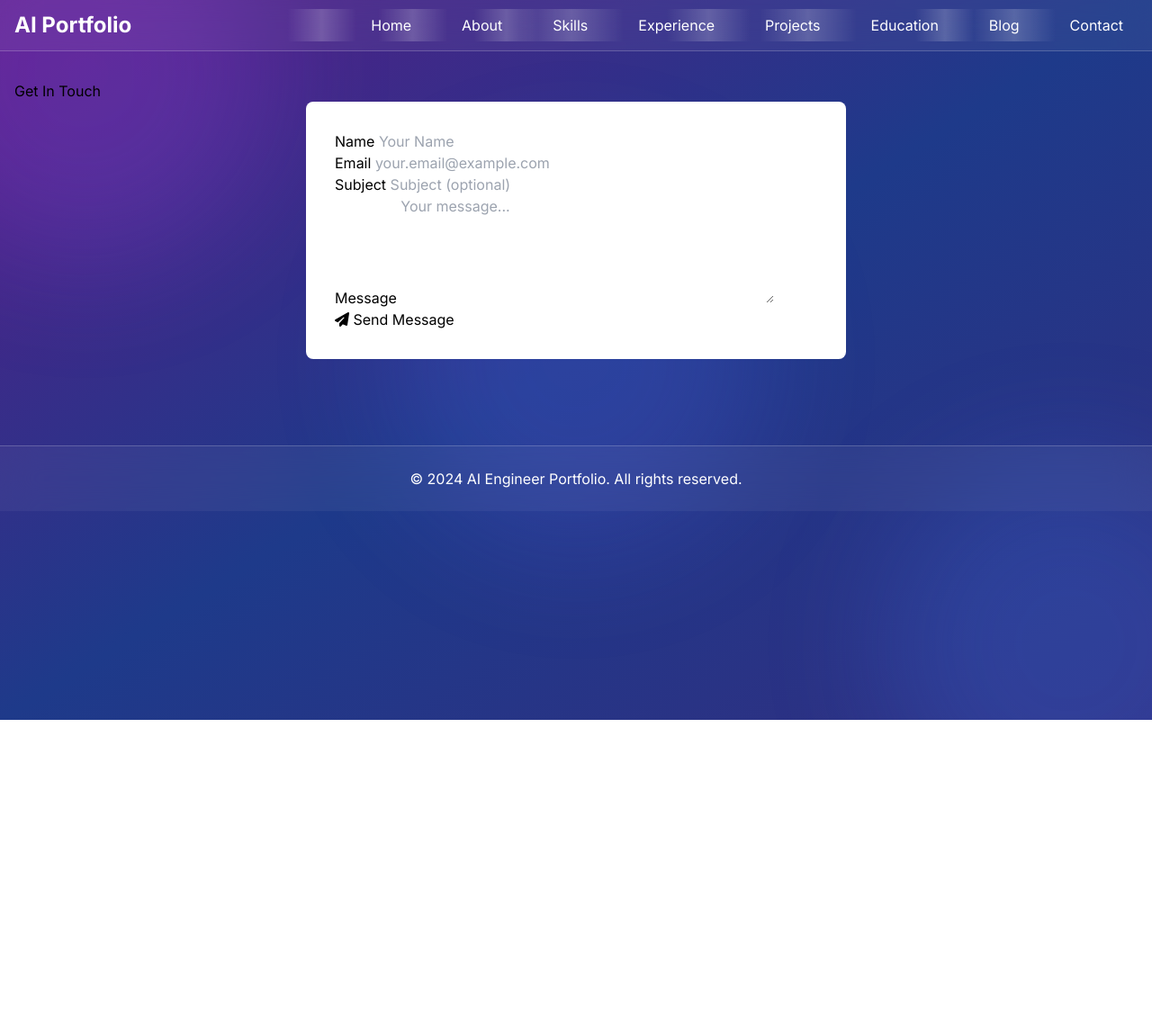
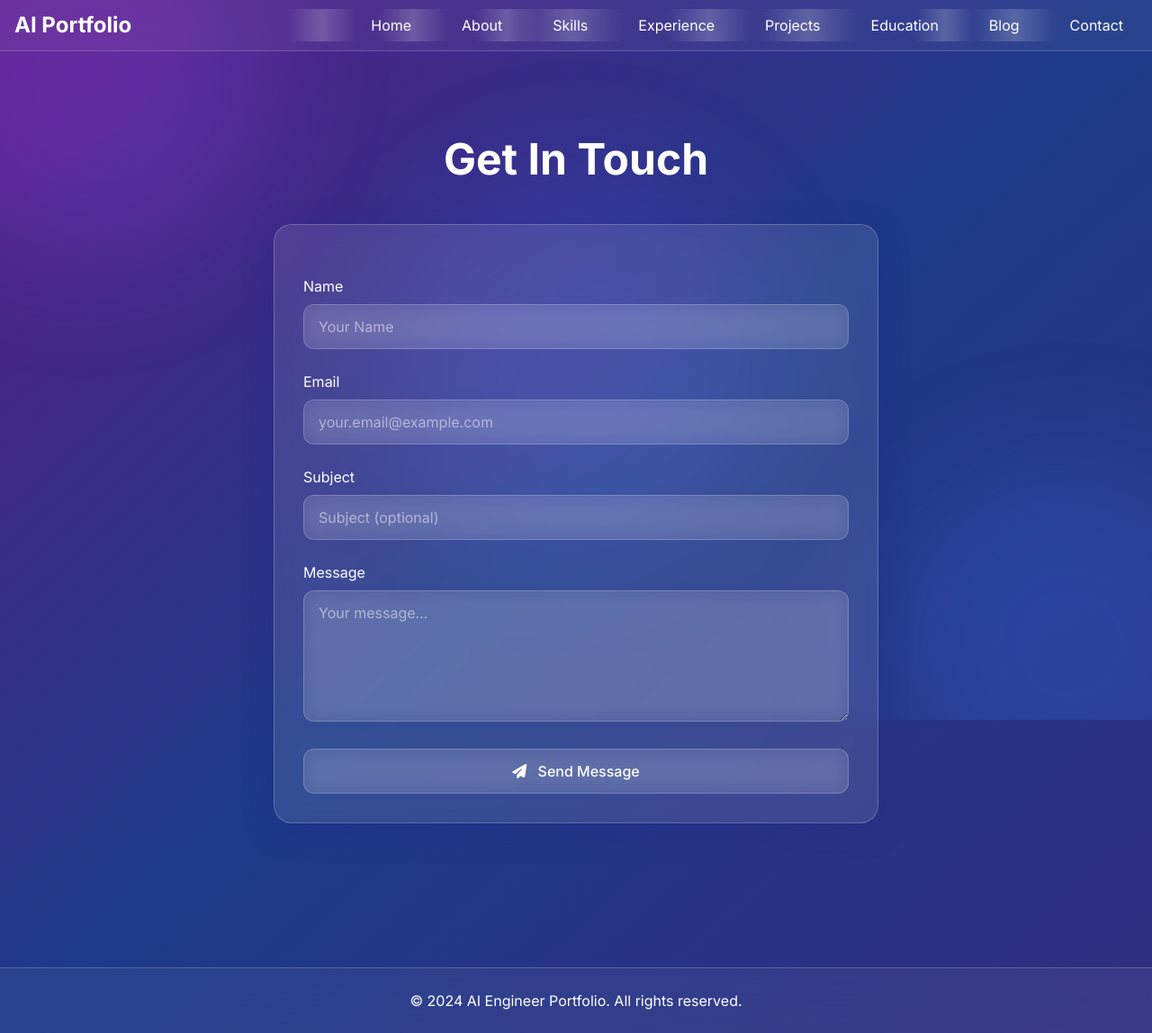
Before and after one commit to Nobi004/nobi_portfolio, a Django app: page /contact/ in a window 1280 px wide. Shown: the whole page at 90% size. Before the commit the page ends 800 px from the top, so only its background shows below. Run offline with Django 5.2, Linux system fonts and the light colour scheme; some libraries are stand-ins or nearby versions.

Commit message:
Update contact.html

```diff
--- a/ai_portfolio/portfolio/templates/contact.html
+++ b/ai_portfolio/portfolio/templates/contact.html
@@ -4,53 +4,98 @@
 {% block title %}Contact - AI Engineer Portfolio{% endblock %}
 
 {% block content %}
-<section class="contact-section">
-    <div class="container">
-        <h1 class="section-title">Get In Touch</h1>
+<section class="contact-section py-16">
+    <h1 class="text-4xl md:text-5xl font-bold text-white text-center mb-12">Get In Touch</h1>
 
-        <div class="contact-content">
-            <form method="post" class="contact-form">
+    <div class="max-w-2xl mx-auto">
+        <div class="glass-card p-8">
+            <form method="post" class="space-y-6">
                 {% csrf_token %}
 
-                <div class="form-group">
-                    <label for="{{ form.name.id_for_label }}" class="form-label">Name</label>
-                    {{ form.name }}
+                <div>
+                    <label for="{{ form.name.id_for_label }}" class="block text-white mb-2">
+                        Name
+                    </label>
+                    <input type="text" name="name" id="{{ form.name.id_for_label }}"
+                           class="glass-input w-full" placeholder="Your Name" required>
                 </div>
 
-                <div class="form-group">
-                    <label for="{{ form.email.id_for_label }}" class="form-label">Email</label>
-                    {{ form.email }}
+                <div>
+                    <label for="{{ form.email.id_for_label }}" class="block text-white mb-2">
+                        Email
+                    </label>
+                    <input type="email" name="email" id="{{ form.email.id_for_label }}"
+                           class="glass-input w-full" placeholder="your.email@example.com" required>
                 </div>
 
-                <div class="form-group">
-                    <label for="{{ form.subject.id_for_label }}" class="form-label">Subject</label>
-                    {{ form.subject }}
+                <div>
+                    <label for="{{ form.subject.id_for_label }}" class="block text-white mb-2">
+                        Subject
+                    </label>
+                    <input type="text" name="subject" id="{{ form.subject.id_for_label }}"
+                           class="glass-input w-full" placeholder="Subject (optional)">
                 </div>
 
-                <div class="form-group">
-                    <label for="{{ form.message.id_for_label }}" class="form-label">Message</label>
-                    {{ form.message }}
+                <div>
+                    <label for="{{ form.message.id_for_label }}" class="block text-white mb-2">
+                        Message
+                    </label>
+                    <textarea name="message" id="{{ form.message.id_for_label }}"
+                              class="glass-input w-full" rows="5" placeholder="Your message..." required></textarea>
                 </div>
 
-                <button type="submit" class="btn btn-primary">
-                    <i class="fas fa-paper-plane"></i> Send Message
+                <button type="submit" class="glass-button water-ripple w-full">
+                    <i class="fas fa-paper-plane mr-2"></i> Send Message
                 </button>
             </form>
         </div>
+
+        <!-- Contact Info -->
+        {% if profile %}
+        <div class="glass-card p-8 mt-8">
+            <h3 class="text-2xl font-semibold text-white mb-6">Contact Information</h3>
+            <div class="space-y-4">
+                {% if profile.email %}
+                <div class="flex items-center gap-3 text-glass">
+                    <i class="fas fa-envelope text-water-blue"></i>
+                    <a href="mailto:{{ profile.email }}" class="hover:text-water-blue transition-colors">
+                        {{ profile.email }}
+                    </a>
+                </div>
+                {% endif %}
+                {% if profile.phone %}
+                <div class="flex items-center gap-3 text-glass">
+                    <i class="fas fa-phone text-water-blue"></i>
+                    <span>{{ profile.phone }}</span>
+                </div>
+                {% endif %}
+                {% if profile.location %}
+                <div class="flex items-center gap-3 text-glass">
+                    <i class="fas fa-map-marker-alt text-water-blue"></i>
+                    <span>{{ profile.location }}</span>
+                </div>
+                {% endif %}
+            </div>
+
+            <div class="flex gap-4 mt-6">
+                {% if profile.github_url %}
+                    <a href="{{ profile.github_url }}" target="_blank" class="social-link water-hover">
+                        <i class="fab fa-github"></i>
+                    </a>
+                {% endif %}
+                {% if profile.linkedin_url %}
+                    <a href="{{ profile.linkedin_url }}" target="_blank" class="social-link water-hover">
+                        <i class="fab fa-linkedin"></i>
+                    </a>
+                {% endif %}
+                {% if profile.twitter_url %}
+                    <a href="{{ profile.twitter_url }}" target="_blank" class="social-link water-hover">
+                        <i class="fab fa-twitter"></i>
+                    </a>
+                {% endif %}
+            </div>
+        </div>
+        {% endif %}
     </div>
 </section>
-
-<style>
-.contact-content {
-    max-width: 600px;
-    margin: 0 auto;
-}
-
-.contact-form {
-    background-color: white;
-    padding: 2rem;
-    border-radius: 8px;
-    box-shadow: var(--shadow);
-}
-</style>
 {% endblock %}
```
